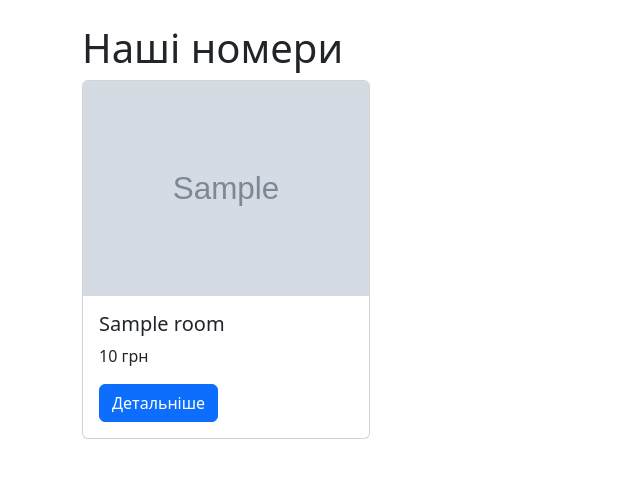
After one commit to vladnegr/hotel_system, a Django app: page / in a window 1280 px wide. The commit adds this page. Shown: the top 478 px of the page, without its empty margins (0-640 px from the left). Run offline with Django 5.2, Linux system fonts and the light colour scheme; tables that the repository leaves empty hold one stand-in row (values such as "Sample post"); grey boxes marked "Sample" are stand-in pictures.

Commit message:
майже кінець

```diff
--- /dev/null
+++ b/booking/urls.py
@@ -0,0 +1,8 @@
+from django.urls import path
+
+from booking import views
+
+urlpatterns = [
+    path('', views.main_page, name='main'),
+
+]
--- a/booking/views.py
+++ b/booking/views.py
@@ -1,3 +1,11 @@
 from django.shortcuts import render
+from booking.models import TypeRoom, Booking, Room
 
-# Create your views here.
+
+def main_page(request):
+    rooms = Room.objects.all()
+
+    context ={
+        'room_list': rooms
+    }
+    return render(request, 'booking/room_list.html', context)
--- a/hotel_system/urls.py
+++ b/hotel_system/urls.py
@@ -21,5 +21,6 @@ from django.conf.urls.static import static
 
 urlpatterns = [
     path('admin/', admin.site.urls),
-    path('', include('users_system.urls'))
+    path('', include('users_system.urls')),
+    path('', include('booking.urls'))
 ]+ static(settings.MEDIA_URL, document_root=settings.MEDIA_ROOT)
--- /dev/null
+++ b/templates/booking/room_list.html
@@ -0,0 +1,22 @@
+{% extends 'base.html' %}
+
+{% block content %}
+
+<h1>Наші номери</h1>
+
+{% for room in room_list %}
+    <div class="card" style="width: 18rem;">
+        <img src="{{room.image.url}}" class="card-img-top" alt="...">
+        <div class="card-body">
+            <h5 class="card-title">{{room.name}}</h5>
+            <p class="card-text">{{room.price}} грн</p>
+            <a href="#" class="btn btn-primary">Детальніше</a>
+        </div>
+    </div>
+    {% empty %}
+    <li class="list-group-item"> Немає кімнат. </li>
+    {% endfor %}
+
+
+
+{% endblock %}
--- a/users_system/urls.py
+++ b/users_system/urls.py
@@ -3,5 +3,6 @@ from django.urls import path
 from users_system import views
 
 urlpatterns = [
-    path('register/', views.register_page, name='register')
+    path('register/', views.register_page, name='register'),
+    path('login/', views.login_page, name='login')
 ]
```
Also changed, not shown: templates/users_system/login.html (+7 -1 lines), users_system/views.py (+12 -1 lines).
